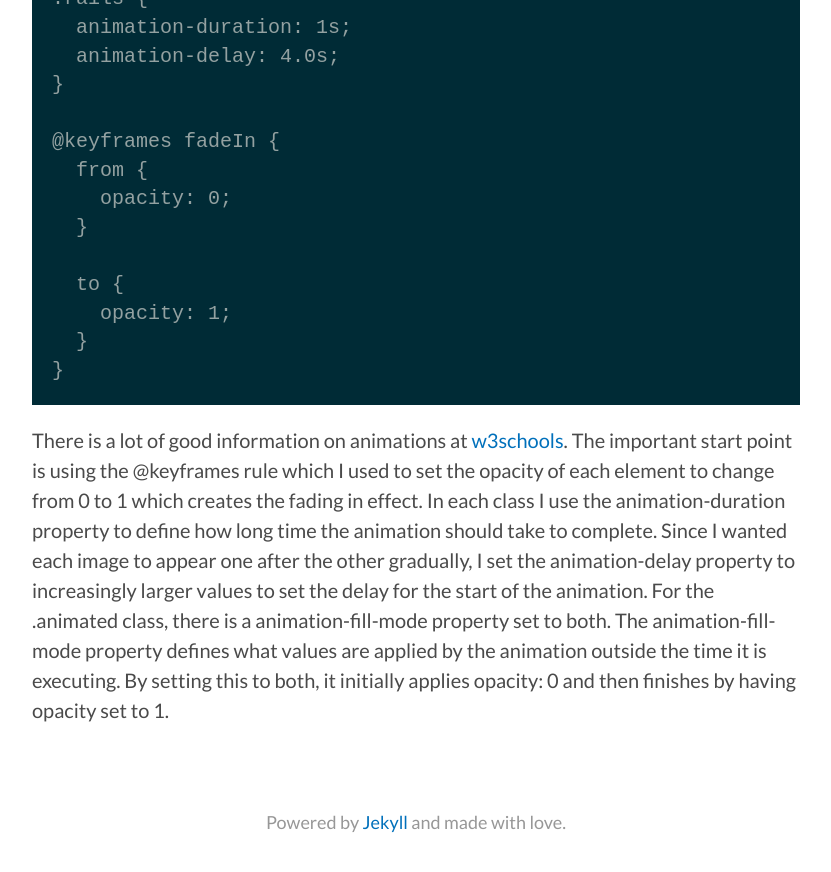
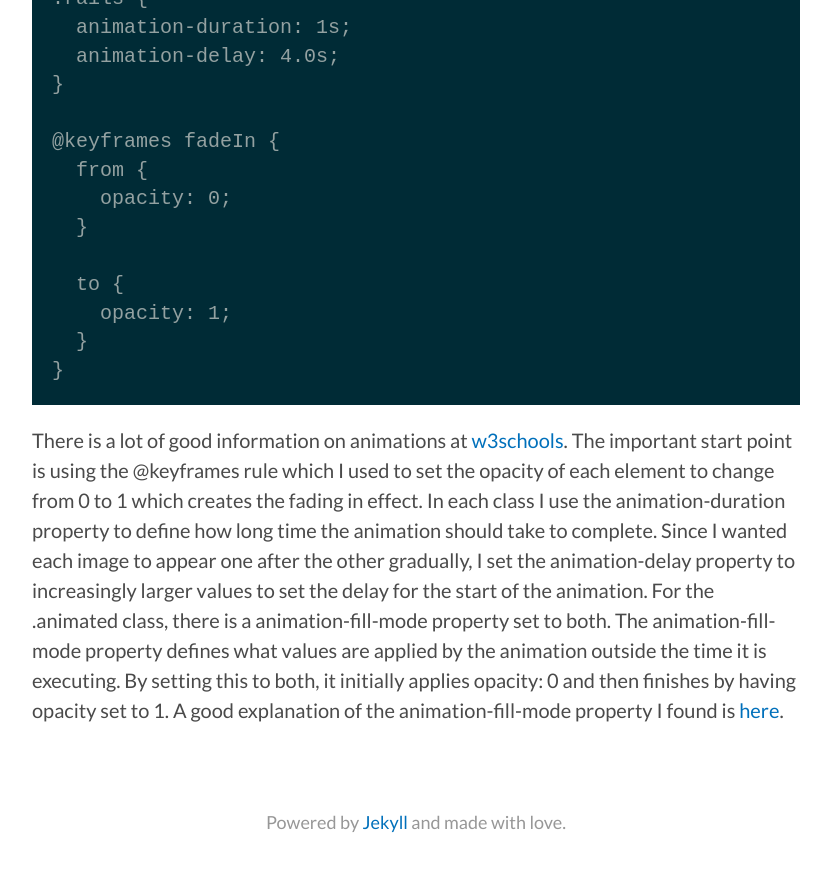
Before and after one commit to Bloc/portfolio-kami, a Jekyll site: the page built from _posts/2018-03-16-animated-heading.md, in a window 1280 px wide and 900 px high, scrolled down 3426 px. Shown: the top 872 px of the window, without its empty margins (224-1055 px from the left). Built offline with Jekyll 4.4.1, drawn with Linux system fonts in a browser that asks for light colours; nearby versions of some CDN libraries; comment, search, counter and statistics services are not loaded.

Commit message:
Added link to animation fill mode article

````diff
--- a/_posts/2018-03-16-animated-heading.md
+++ b/_posts/2018-03-16-animated-heading.md
@@ -107,4 +107,4 @@ I placed each element in a separate div and gave each one a unique class name to
 }
 ```
 
-There is a lot of good information on animations at [w3schools](https://www.w3schools.com/css/css3_animations.asp). The important start point is using the @keyframes rule which I used to set the opacity of each element to change from 0 to 1 which creates the fading in effect. In each class I use the animation-duration property to define how long time the animation should take to complete. Since I wanted each image to appear one after the other gradually, I set the animation-delay property to increasingly larger values to set the delay for the start of the animation. For the .animated class, there is a animation-fill-mode property set to both. The animation-fill-mode property defines what values are applied by the animation outside the time it is executing. By setting this to both, it initially applies opacity: 0 and then finishes by having opacity set to 1.
+There is a lot of good information on animations at [w3schools](https://www.w3schools.com/css/css3_animations.asp). The important start point is using the @keyframes rule which I used to set the opacity of each element to change from 0 to 1 which creates the fading in effect. In each class I use the animation-duration property to define how long time the animation should take to complete. Since I wanted each image to appear one after the other gradually, I set the animation-delay property to increasingly larger values to set the delay for the start of the animation. For the .animated class, there is a animation-fill-mode property set to both. The animation-fill-mode property defines what values are applied by the animation outside the time it is executing. By setting this to both, it initially applies opacity: 0 and then finishes by having opacity set to 1. A good explanation of the animation-fill-mode property I found is [here](https://www.sitepoint.com/understanding-css-animation-fill-mode-property/).
````
